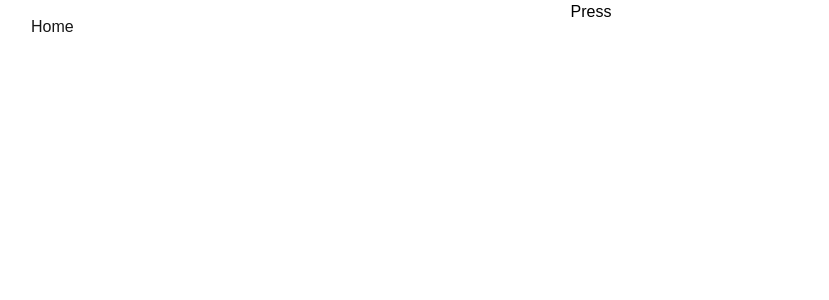
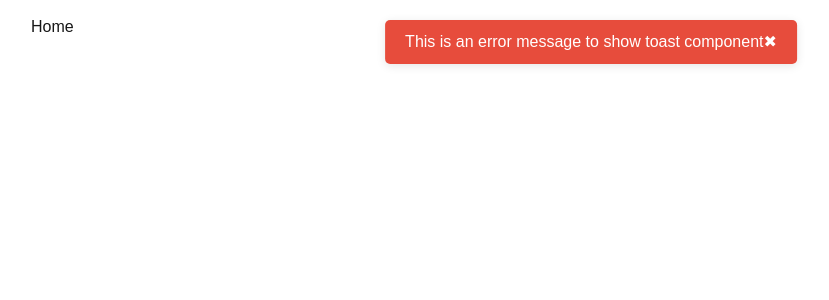
Before and after one commit to ashkan-dev-86/nextjs-testing-app, a Next.js app: page / in a window 1280 px wide. Both pictures are taken after a click on the button "Press". Shown: the top 300 px of the page, without its empty margins (49-878 px from the left). Built offline with nearby package versions, Linux system fonts and the light colour scheme.

Commit message:
- Install sass package - Move toast provider and toast-container component to right place - Enhance toast context coding - Enhance toast component styles and codes

```diff
--- a/package.json
+++ b/package.json
@@ -13,7 +13,8 @@
     "@prisma/client": "^5.20.0",
     "next": "14.2.14",
     "react": "^18",
-    "react-dom": "^18"
+    "react-dom": "^18",
+    "sass": "^1.85.0"
   },
   "devDependencies": {
     "@types/node": "^20",
--- a/src/app/components/toast/toast.context.tsx
+++ b/src/app/components/toast/toast.context.tsx
@@ -9,11 +9,7 @@ interface ToastContextType {
   toasts: IToast[];
 }
 
-const ToastContext = createContext<ToastContextType>({
-  addToast: () => {},
-  removeToast: () => {},
-  toasts: [],
-});
+const ToastContext = createContext<ToastContextType | undefined>(undefined);
 
 export const ToastProvider = ({ children }: { children: React.ReactNode }) => {
   const [toasts, setToasts] = useState<IToast[]>([]);
--- a/src/app/components/toast/toast.scss
+++ b/src/app/components/toast/toast.scss
@@ -1,46 +1,43 @@
-.toast-container {
-    position: fixed;
-    top: 20px;
-    right: 20px;
+toast-container {
     display: flex;
     flex-direction: column;
-    gap: 10px;
-    z-index: 999;
 }
 
 .toast {
-    display: flex;
-    align-items: center;
-    padding: 8px 12px;
-    border-radius: 4px;
-    color: white;
-    animation: slideIn 0.3s ease;
-}
+    gap: 10px;
+    position: fixed;
+    top: -50px;
+    left: 50%;
+    padding: 10px 20px;
+    border-radius: 5px;
+    box-shadow: 0 2px 10px rgba(0, 0, 0, 0.1);
+    opacity: 0;
+    transform: translateX(-50%);
+    transition: top 0.3s ease-in-out, opacity 0.3s ease-in-out;
+    z-index: 999;
 
-.toast-success {
-    background-color: #28a745;
-}
-
-.toast-error {
-    background-color: #dc3545;
-}
-
-.toast-info {
-    background-color: #17a2b8;
-}
-
-.toast-warning {
-    background-color: #ffc107;
-}
-
-@keyframes slideIn {
-    from {
-        opacity: 0;
-        transform: translateX(50%);
+    &.visible {
+        top: 20px;
+        opacity: 1;
     }
 
-    to {
-        opacity: 1;
-        transform: translateX(0);
+    &.exiting {
+        top: -50px;
+        opacity: 0;
+    }
+
+    &.info {
+        background-color: #3498db;
+        color: #fff;
+    }
+
+    &.success {
+        background-color: #2ecc71;
+        color: #fff;
+    }
+
+    &.error {
+        background-color: #e74c3c;
+        color: #fff;
     }
 }
--- a/src/app/components/toast/toast.tsx
+++ b/src/app/components/toast/toast.tsx
@@ -1,26 +1,58 @@
-'use client';
+"use client";
 
-import React, { useEffect } from 'react';
-import { useToastContext } from './toast.context';
+import React, { useEffect, useState } from "react";
+import { useToastContext } from "./toast.context";
+import "./toast.scss";
 
 const ToastContainer: React.FC = () => {
   const { toasts, removeToast } = useToastContext();
+  const [visibleToasts, setVisibleToasts] = useState<string[]>([]);
+  const [exitingToasts, setExitingToasts] = useState<string[]>([]);
+
+  const toastDismissal = (toastId: string): void => {
+    setExitingToasts((prev) => [...prev, toastId]);
+
+    setTimeout(() => {
+      removeToast(toastId);
+      setVisibleToasts((prev) => prev.filter((id) => id !== toastId));
+      setExitingToasts((prev) => prev.filter((id) => id !== toastId));
+    }, 350);
+  };
 
   useEffect(() => {
-    toasts.forEach(toast => {
-      if (toast.duration) {
-        const timer = setTimeout(() => removeToast(toast.id), toast.duration);
+    const toastDismissal = (toastId: string): void => {
+      setExitingToasts((prev) => [...prev, toastId]);
+
+      setTimeout(() => {
+        removeToast(toastId);
+        setVisibleToasts((prev) => prev.filter((id) => id !== toastId));
+        setExitingToasts((prev) => prev.filter((id) => id !== toastId));
+      }, 350);
+    };
+
+    toasts.forEach((toast) => {
+      if (!visibleToasts.includes(toast.id)) {
+        setVisibleToasts((prev) => [...prev, toast.id]);
+
+        const timer = setTimeout(() => toastDismissal(toast.id), toast.duration || 5000);
         return () => clearTimeout(timer);
       }
     });
-  }, [toasts, removeToast]);
+  }, [toasts, removeToast, visibleToasts]);
 
   return (
     <div className="toast-container">
       {toasts.map((toast) => (
-        <div key={toast.id} className={`toast toast-${toast.type}`}>
+        <div
+          key={toast.id}
+          className={`toast ${
+            exitingToasts.includes(toast.id) ? "exiting" : "visible"
+          } ${
+            visibleToasts.includes(toast.id) ? "visible" : "exiting"
+          } ${toast.type}`}
+        >
           {toast.message}
-          <button onClick={() => removeToast(toast.id)}>✖</button>
+          <button onClick={() => toastDismissal(toast.id)}>✖</button>
         </div>
       ))}
     </div>
--- a/src/app/layout.tsx
+++ b/src/app/layout.tsx
@@ -3,6 +3,8 @@ import localFont from "next/font/local";
 import "./globals.css";
 import "./layout.css";
 import Link from "next/link";
+import { ToastProvider } from "./components/toast/toast.context";
+import ToastContainer from "./components/toast/toast";
 
 const geistSans = localFont({
   src: "./fonts/GeistVF.woff",
@@ -31,11 +33,15 @@ export default function RootLayout({
         className={`${geistSans.variable} ${geistMono.variable} antialiased`}
         suppressHydrationWarning
       >
-        <Link className="pl-20 home-link" href={"/"}>
-          Home
-        </Link>
+        <ToastProvider>
+          <ToastContainer />
 
-        {children}
+          <Link className="pl-20 home-link" href={"/"}>
+            Home
+          </Link>
+
+          {children}
+        </ToastProvider>
       </body>
     </html>
   );
--- a/src/app/page.tsx
+++ b/src/app/page.tsx
@@ -1,43 +1,22 @@
 "use client";
 
 // import Link from "next/link";
-import { ToastProvider } from "./components/toast/toast.context";
 // import ErrorBoundary from "./components/error-boundary/error-boundary";
 import { useToast } from "./components/toast/toast.hook";
-import ToastContainer from "./components/toast/toast";
 
 export default function Home() {
-  // return (
-  //   <main className="flex-1 flex flex-col justify-center items-center">
-  //     <h1 className="pt-24 txt-4xl font-medium mb-5 capitalize">Home Page</h1>
-
-  //     <Link href="/article" className="underline">
-  //       Article
-  //     </Link>
-
-  //     <Link href="/prisma-db/posts" className="underline">
-  //       Posts
-  //     </Link>
-  //   </main>
-  // );
-
   const { showToast } = useToast();
 
   return (
-    <ToastProvider>
-      {/* <ErrorBoundary showToast={showToast}> */}
-      <ToastContainer />
-
     <main className="flex-1 flex flex-col justify-center items-center">
       <button
-          style={{background: 'white', color: 'black'}}
+        style={{ background: "white", color: "black", marginTop: "15px" }}
         onClick={() =>
-            showToast(
-              "This is an error message to show toast component",
-              "error"
-            )
+          showToast("This is an error message to show toast component", "error")
         }
-        >Press</button>
+      >
+        Press
+      </button>
 
       {/* <h1 className="pt-24 txt-4xl font-medium mb-5 capitalize">
             Home Page
@@ -51,45 +30,5 @@ export default function Home() {
             Posts
           </Link> */}
     </main>
-      {/* </ErrorBoundary> */}
-    </ToastProvider>
   );
-
-  // return (
-  //   <ErrorBoundary>
-  //     <ToastProvider>
-  //       {/* <ToastContainer /> */}
-
-  //       <main className="flex-1 flex flex-col justify-center items-center">
-  //         <h1 className="pt-24 txt-4xl font-medium mb-5 capitalize">
-  //           Home Page
-  //         </h1>
-
-  //         <Link href="/article" className="underline">
-  //           Article
-  //         </Link>
-
-  //         <Link href="/prisma-db/posts" className="underline">
-  //           Posts
-  //         </Link>
-  //       </main>
-  //     </ToastProvider>
-  //   </ErrorBoundary>
-  // );
 }
-
-// function withPageErrorBoundary(PageComponent: React.ComponentType) {
-//   return function PageWithErrorBoundary(props: JSX.Element) {
-//     const { showToast } = useToast();
-
-//     return (
-//       <ToastProvider>
-//         <ErrorBoundary showToast={showToast}>
-//           <PageComponent {...props} />
-//         </ErrorBoundary>
-//       </ToastProvider>
-//     );
-//   };
-// }
-
-// export default withPageErrorBoundary(Home);
```
Also changed, not shown: 1 other file (tests, documents, lock files or other folders). Lines whose indentation alone changed are shown as unchanged.
